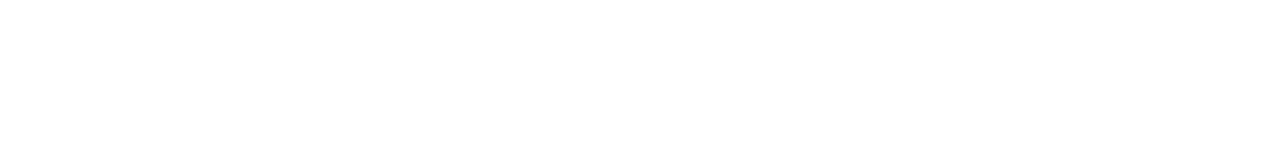
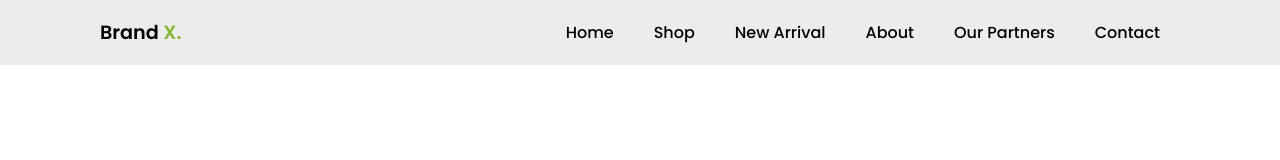
Before and after one commit to nick2498/furniture-website, a plain HTML site: page index.html in a window 1280 px wide. Drawn offline with nearby package versions, Linux system fonts and the light colour scheme.

Commit message:
build and design a navbar

```diff
--- a/index.html
+++ b/index.html
@@ -13,5 +13,20 @@
       href="https://cdn.jsdelivr.net/npm/boxicons@latest/css/boxicons.min.css"
     />
   </head>
-  <body></body>
+  <body>
+    <!-- Navbar -->
+    <header>
+      <a href="#" class="logo">Brand <span>X.</span></a>
+      <div class="bx bx-menu" id="menu-icon"></div>
+
+      <ul class="navbar">
+        <li><a href="#home">Home</a></li>
+        <li><a href="#shop">Shop</a></li>
+        <li><a href="#new">New Arrival</a></li>
+        <li><a href="#about">About</a></li>
+        <li><a href="#branda">Our Partners</a></li>
+        <li><a href="#contact">Contact</a></li>
+      </ul>
+    </header>
+  </body>
 </html>
--- a/style.css
+++ b/style.css
@@ -2,5 +2,62 @@
 @import url("https://fonts.googleapis.com/css2?family=Poppins:wght@100;200;300;400;500;600;700&display=swap");
 
 * {
+  margin: 0;
+  padding: 0;
+  box-sizing: border-box;
+  scroll-behavior: smooth;
+  scroll-padding-top: 2rem;
+  list-style: none;
+  text-decoration: none;
   font-family: "Poppins", sans-serif;
 }
+
+:root {
+  --text-color: #000000;
+  --main-color: #83b735;
+}
+
+header {
+  position: fixed;
+  width: 100%;
+  top: 0;
+  right: 0;
+  z-index: 1000;
+  display: flex;
+  align-items: center;
+  justify-content: space-between;
+  padding: 18px 100px;
+  background: #edecea;
+}
+
+.logo {
+  font-size: 1.2rem;
+  font-weight: 600;
+  color: var(--text-color);
+}
+
+.logo span {
+  color: var(--main-color);
+}
+
+.navbar {
+  position: relative;
+  display: flex;
+}
+
+.navbar a {
+  font-size: 1rem;
+  padding: 10px 20px;
+  font-weight: 500;
+  color: var(--text-color);
+}
+
+.navbar a:hover {
+  color: var(--main-color);
+}
+
+#menu-icon {
+  font-size: 2rem;
+  cursor: pointer;
+  display: none;
+}
```
